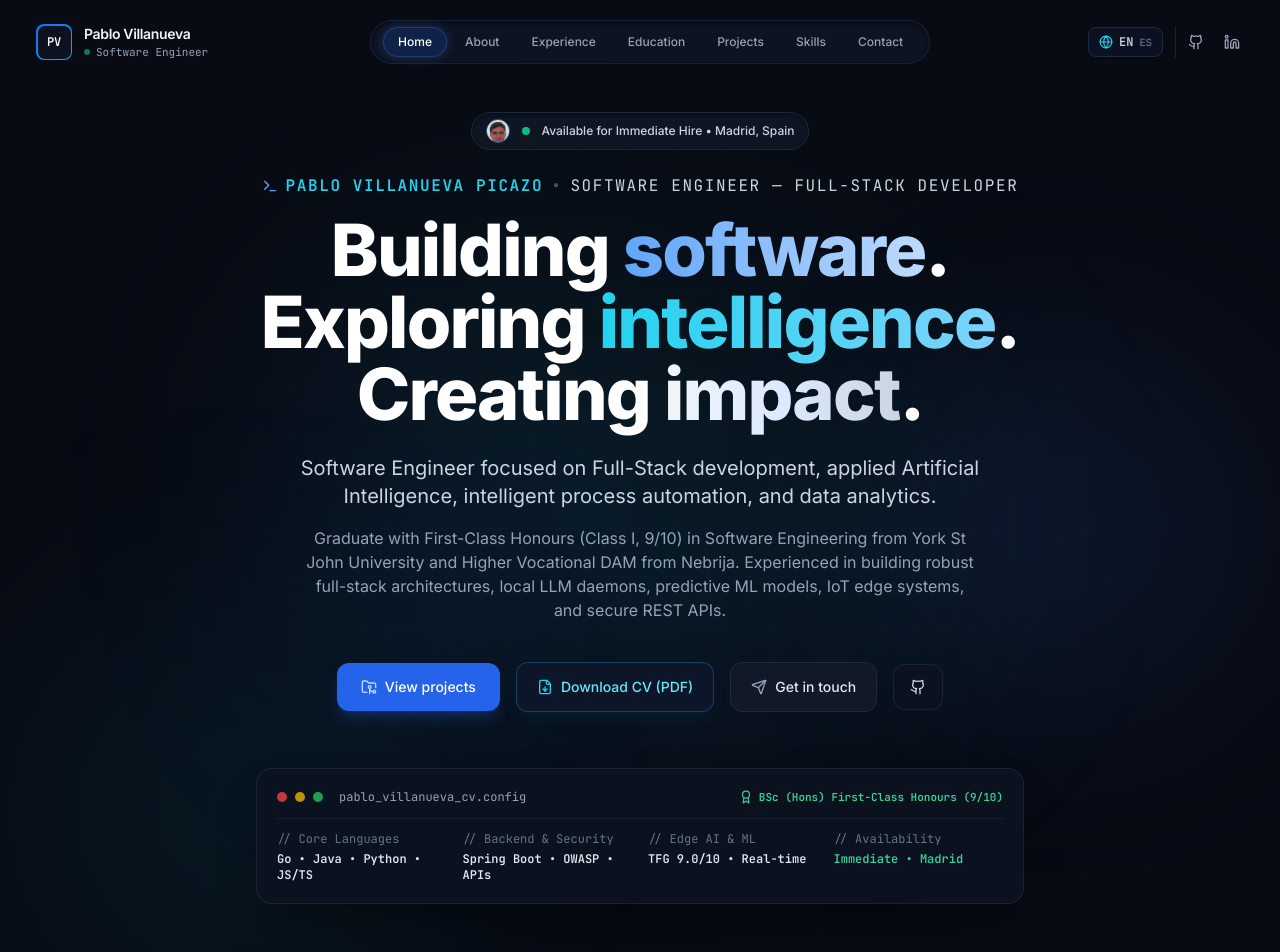
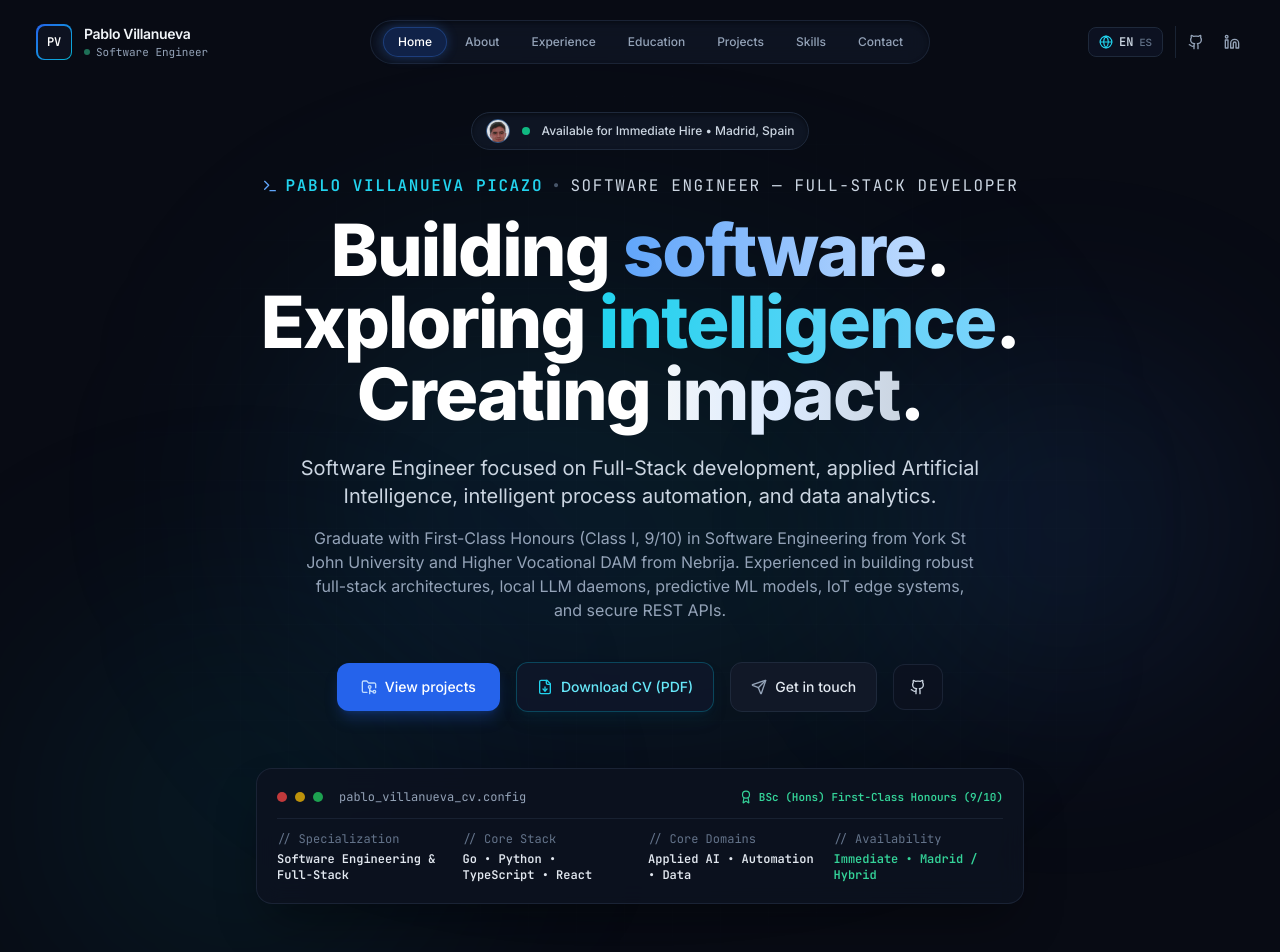
Before and after one commit to villanuevapablo/pablo-villanueva-portfolio, a React (Vite) app: page / in a window 1280 px wide. Shown: the top 952 px of the page. Built offline with nearby package versions, Linux system fonts and the light colour scheme.

Commit message:
Refactor Hero quick specs bar to focus on core specialties and domains

```diff
--- a/src/components/Hero.tsx
+++ b/src/components/Hero.tsx
@@ -170,20 +170,20 @@ export const Hero: React.FC = () => {
 
           <div className="grid grid-cols-2 sm:grid-cols-4 gap-4 text-xs font-mono">
             <div>
-              <span className="text-slate-500 block mb-1">// Core Languages</span>
-              <span className="text-slate-200 font-semibold">Go • Java • Python • JS/TS</span>
+              <span className="text-slate-500 block mb-1">{UI_TRANSLATIONS.hero.specCol1Title[language]}</span>
+              <span className="text-slate-200 font-semibold">{UI_TRANSLATIONS.hero.specCol1Value[language]}</span>
             </div>
             <div>
-              <span className="text-slate-500 block mb-1">// Backend & Security</span>
-              <span className="text-slate-200 font-semibold">Spring Boot • OWASP • APIs</span>
+              <span className="text-slate-500 block mb-1">{UI_TRANSLATIONS.hero.specCol2Title[language]}</span>
+              <span className="text-slate-200 font-semibold">{UI_TRANSLATIONS.hero.specCol2Value[language]}</span>
             </div>
             <div>
-              <span className="text-slate-500 block mb-1">// Edge AI & ML</span>
-              <span className="text-slate-200 font-semibold">TFG 9.0/10 • Real-time</span>
+              <span className="text-slate-500 block mb-1">{UI_TRANSLATIONS.hero.specCol3Title[language]}</span>
+              <span className="text-slate-200 font-semibold">{UI_TRANSLATIONS.hero.specCol3Value[language]}</span>
             </div>
             <div>
-              <span className="text-slate-500 block mb-1">// Availability</span>
-              <span className="text-emerald-400 font-semibold">Immediate • Madrid</span>
+              <span className="text-slate-500 block mb-1">{UI_TRANSLATIONS.hero.specCol4Title[language]}</span>
+              <span className="text-emerald-400 font-semibold">{UI_TRANSLATIONS.hero.specCol4Value[language]}</span>
             </div>
           </div>
         </motion.div>
--- a/src/data/portfolioData.ts
+++ b/src/data/portfolioData.ts
@@ -557,6 +557,14 @@ export const UI_TRANSLATIONS = {
     downloadCv: { en: 'Download CV (PDF)', es: 'Descargar CV (PDF)' },
     terminalTag: { en: 'Software Engineer — Full-Stack Developer', es: 'Ingeniero de Software — Desarrollador Full-Stack' },
     gradeBadge: { en: 'BSc (Hons) First-Class Honours (9/10)', es: 'BSc (Hons) First-Class Honours (9/10)' },
+    specCol1Title: { en: '// Specialization', es: '// Especialidad' },
+    specCol1Value: { en: 'Software Engineering & Full-Stack', es: 'Software Engineering & Full-Stack' },
+    specCol2Title: { en: '// Core Stack', es: '// Stack Principal' },
+    specCol2Value: { en: 'Go • Python • TypeScript • React', es: 'Go • Python • TypeScript • React' },
+    specCol3Title: { en: '// Core Domains', es: '// Áreas de Dominio' },
+    specCol3Value: { en: 'Applied AI • Automation • Data', es: 'IA Aplicada • Automatización • Datos' },
+    specCol4Title: { en: '// Availability', es: '// Disponibilidad' },
+    specCol4Value: { en: 'Immediate • Madrid / Hybrid', es: 'Inmediata • Madrid / Híbrido' },
   },
   about: {
     title: { en: 'About Me', es: 'Sobre Mí' },
```
